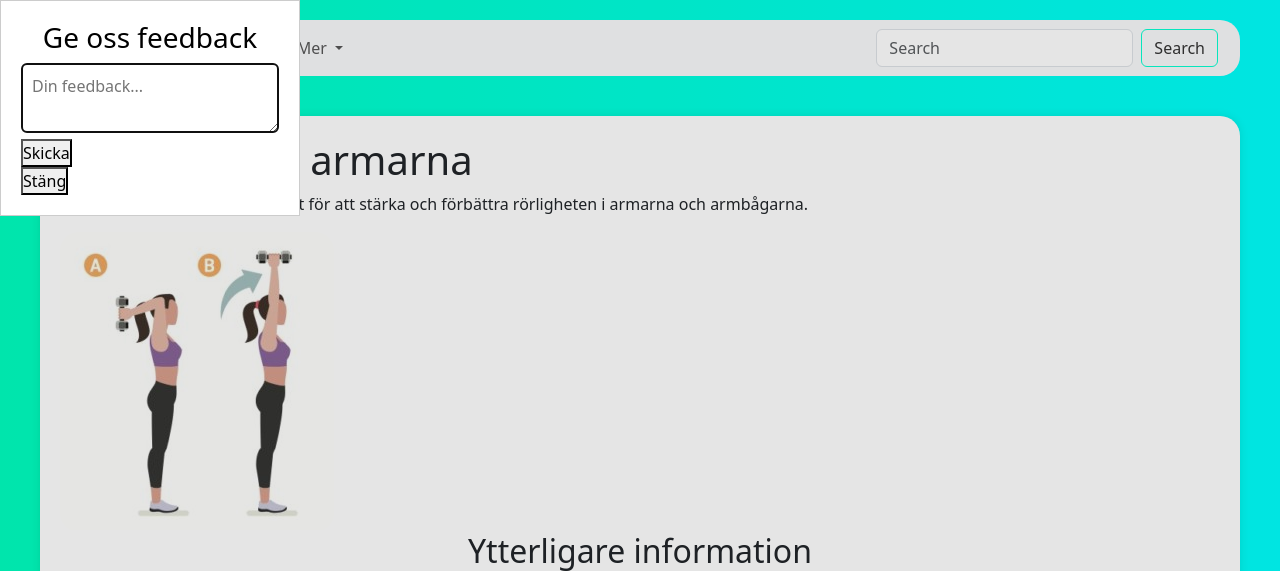
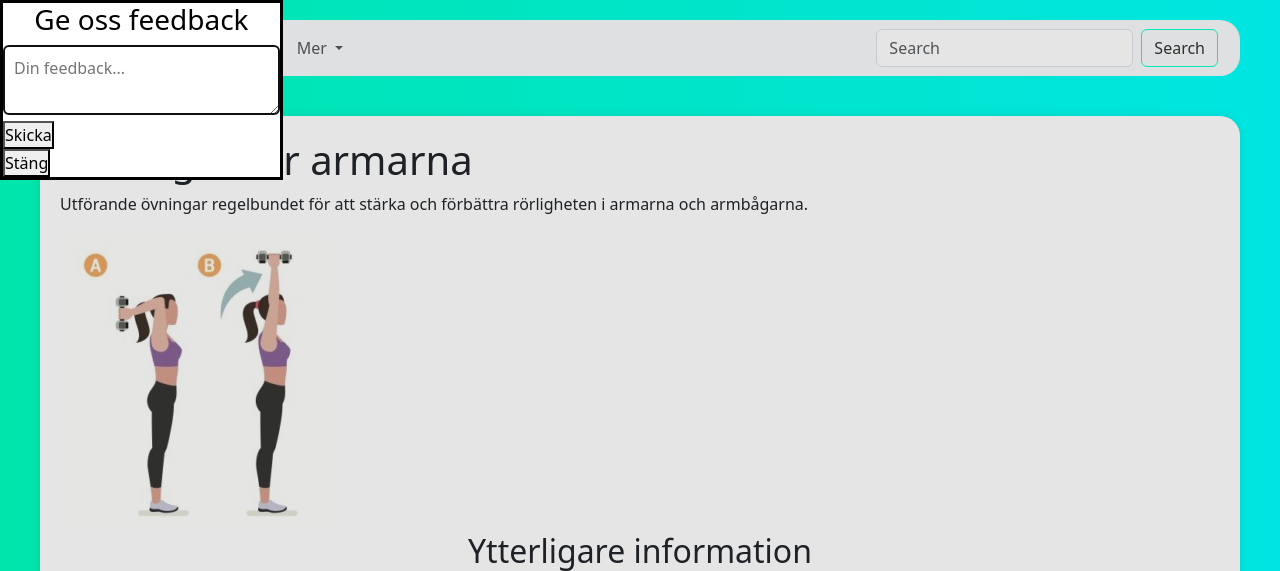
Before and after one commit to BenjaminAston/HealHub, a Flask app: page /harm.html in a window 1280 px wide, after a click on "Ge feedback". Shown: the top 571 px of the page. Run offline with Flask 3, Linux system fonts and the light colour scheme.

Commit message:
Update style.css

```diff
--- a/HealHub_code/static/css/style.css
+++ b/HealHub_code/static/css/style.css
@@ -271,13 +271,3 @@ input[type="submit"]:hover {
     display: table;
     clear: both;
 }
-
-.feedback-form {
-    border: 1px solid #ccc;
-    padding: 20px;
-    width: 300px;
-}
-#feedback-display {
-    display: none;
-    margin-top: 20px;
-}
```
